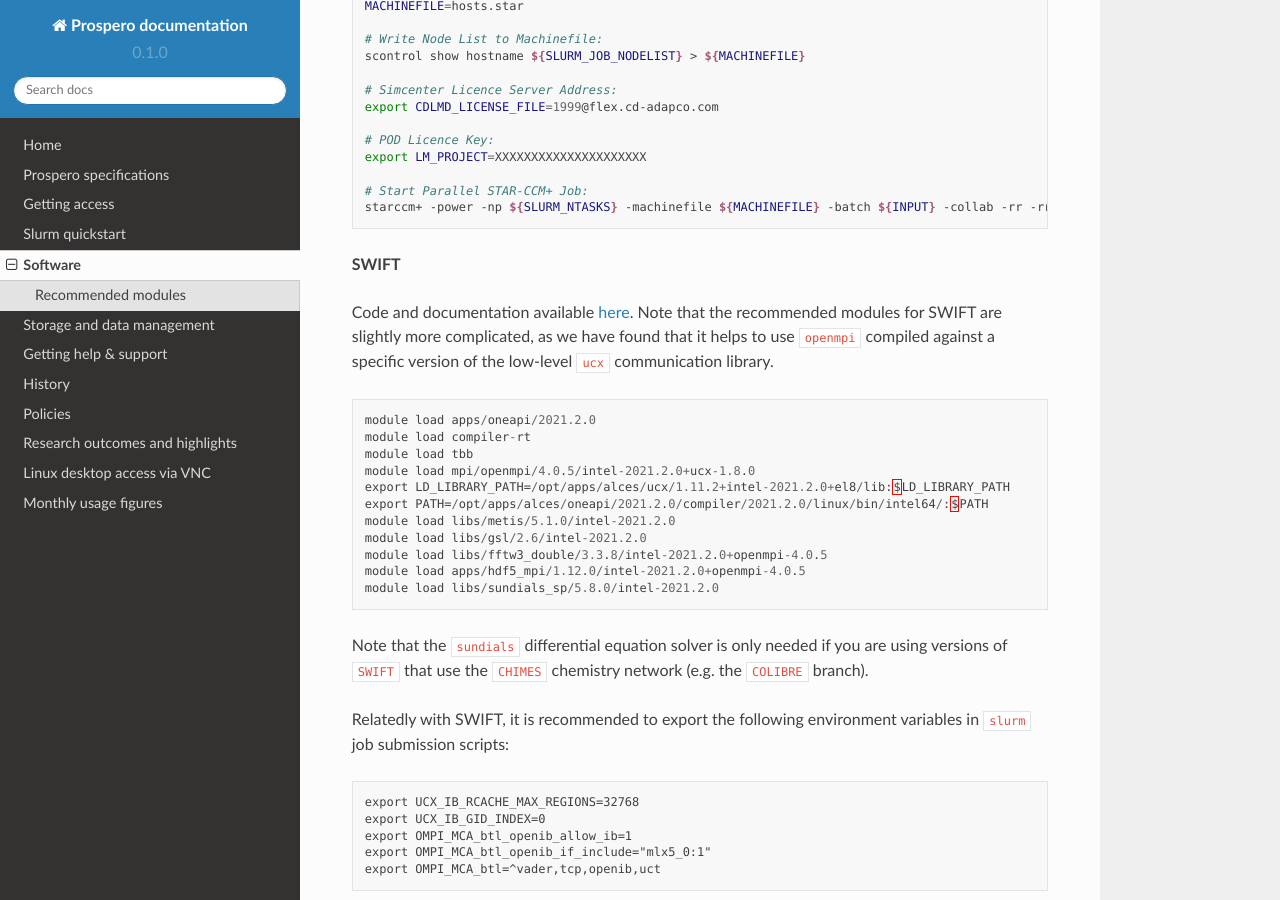
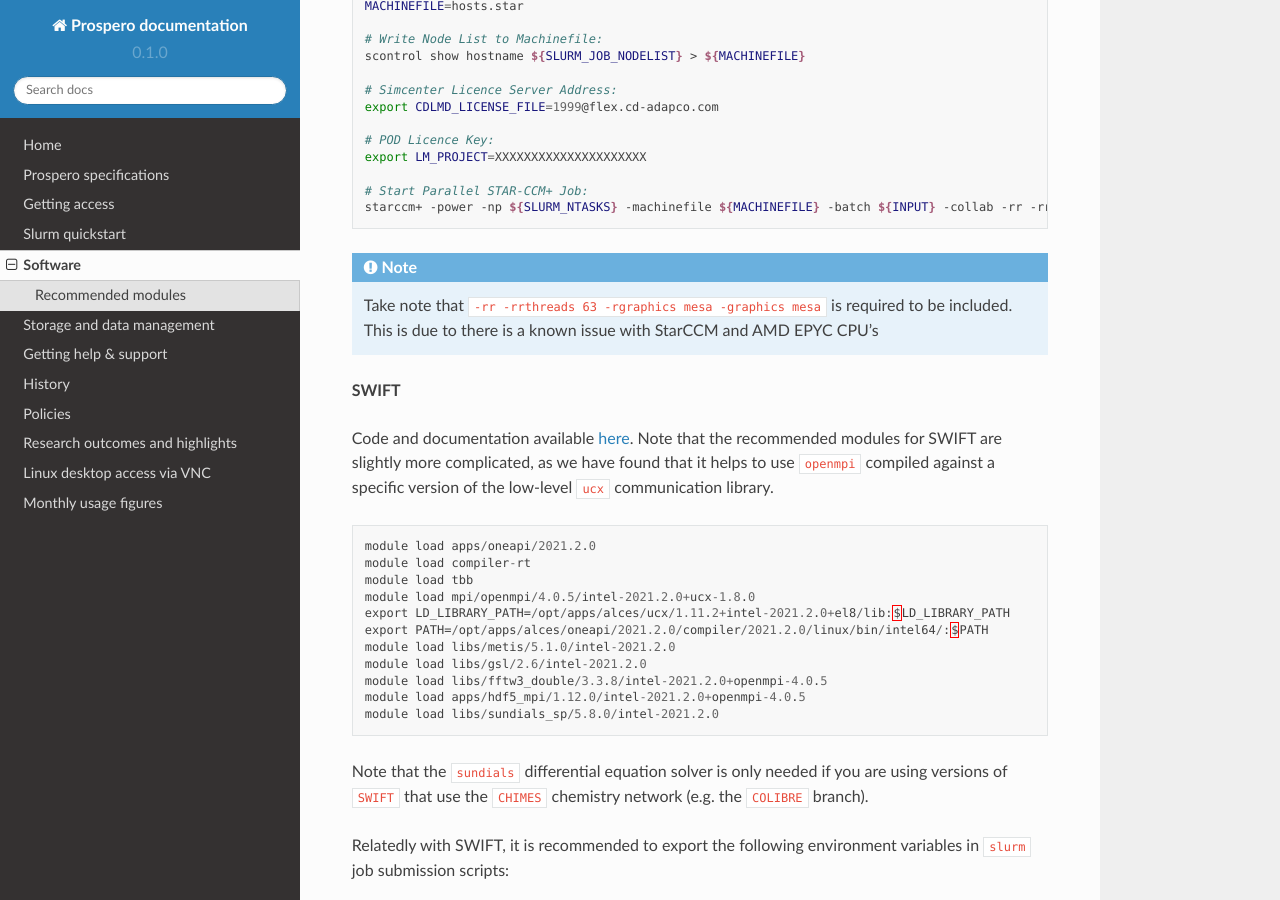
Before and after one commit to astrcrai/prospero-docs, a Sphinx documentation site: the page built from docs/source/software.rst, in a window 1280 px wide and 900 px high, scrolled down 1317 px. Built offline with Sphinx 7.4.7 and the Read the Docs theme 2.0.0, drawn with Linux system fonts in a browser that asks for light colours.

Commit message:
Added note to Starccm+

```diff
--- a/docs/source/software.rst
+++ b/docs/source/software.rst
@@ -67,7 +67,11 @@ There is currently 2 versions of StarCCM installed. version 16 and version 18
     export LM_PROJECT=XXXXXXXXXXXXXXXXXXXXX
 
     # Start Parallel STAR-CCM+ Job:
-    starccm+ -power -np ${SLURM_NTASKS} -machinefile ${MACHINEFILE} -batch ${INPUT} -collab -rr -rrthreads N -rgraphics mesa -graphics mesa
+    starccm+ -power -np ${SLURM_NTASKS} -machinefile ${MACHINEFILE} -batch ${INPUT} -collab -rr -rrthreads 63 -rgraphics mesa -graphics mesa
+
+.. note::
+
+    Take note that ``-rr -rrthreads 63 -rgraphics mesa -graphics mesa`` is required to be included. This is due to there is a known issue with StarCCM and AMD EPYC CPU's
 
 
 **SWIFT**
```
